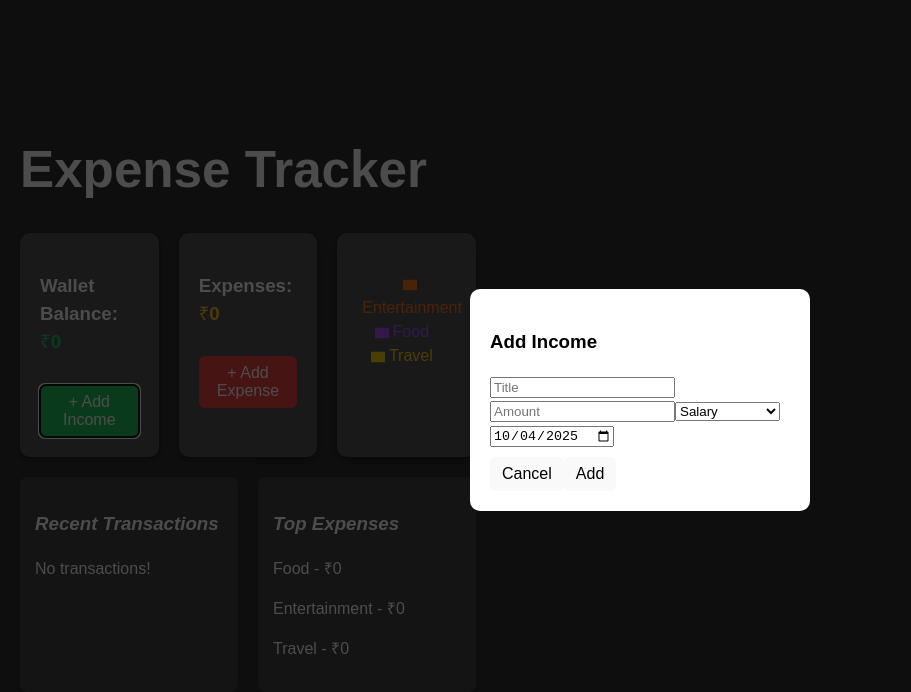
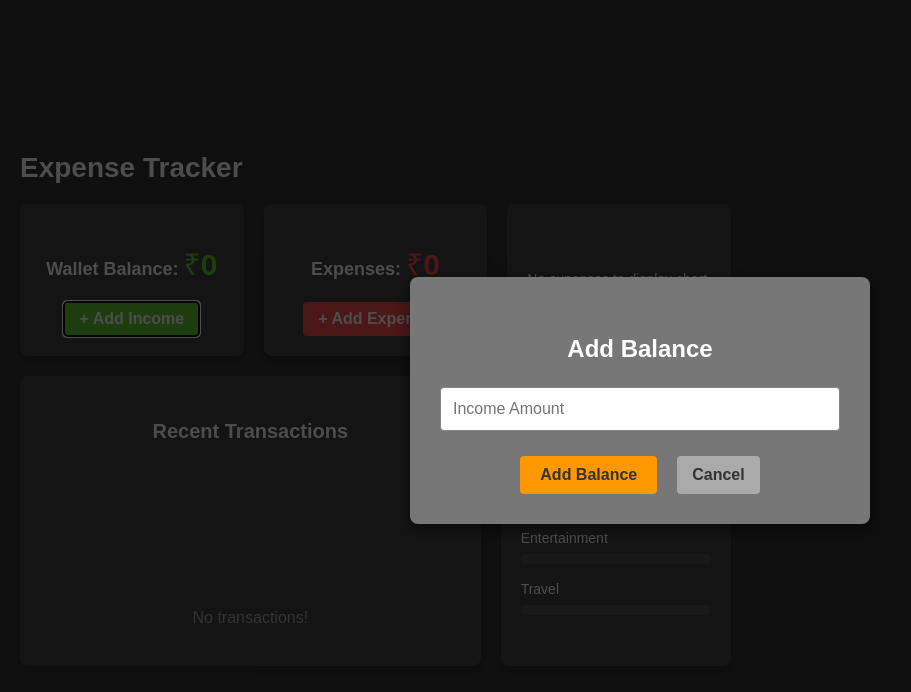
Before and after one commit to Gnanavardhan961/expense-tracker, a React (Vite) app: page / in a window 1280 px wide. Both pictures are taken after a click on the button "+ Add Income". Shown: the top 692 px of the page, without its empty margins (0-911 px from the left). Built offline with nearby package versions, Linux system fonts and the light colour scheme.

Commit message:
Fix: Updated App.jsx and App.css to pass Cypress Expense Tracker tests

```diff
--- a/src/App.css
+++ b/src/App.css
@@ -1,86 +1,305 @@
+/* App.css */
+
+/* --- Variables --- */
+:root {
+  --bg-dark: #333333;
+  --bg-light: #555555;
+  --text-light: #ffffff;
+  --color-green: #66cc33;
+  --color-red: #ff4d4f;
+  --color-orange: #ff9800;
+  --card-bg: #444444;
+  --input-bg: #ffffff;
+  --modal-bg: #777777;
+  --modal-header-bg: #888888;
+}
+
+/* --- Global & Typography --- */
 body {
-  background: #2f2f2f;
-  color: white;
+  background-color: var(--bg-dark);
+  color: var(--text-light);
+  margin: 0;
+  padding: 0;
   font-family: Arial, sans-serif;
 }
 
-.container {
+.app-container {
+  max-width: 900px;
+  margin: 40px auto;
   padding: 20px;
+  background-color: var(--bg-dark);
 }
 
-h1 {
+.main-title {
+  text-align: left;
+  margin-bottom: 20px;
+  font-size: 28px;
+  color: var(--text-light);
+}
+
+/* --- Layout Grids --- */
+.top-row-grid {
+  display: grid;
+  grid-template-columns: repeat(3, 1fr);
+  gap: 20px;
+  margin-bottom: 20px;
+}
+
+.bottom-row-grid {
+  display: grid;
+  grid-template-columns: 2fr 1fr; /* Transactions wider than Top Expenses */
+  gap: 20px;
+}
+
+/* --- Cards --- */
+.card {
+  background-color: var(--card-bg);
+  border-radius: 8px;
+  padding: 20px;
+  box-shadow: 0 4px 8px rgba(0, 0, 0, 0.2);
+  display: flex;
+  flex-direction: column;
+  justify-content: space-between;
+  align-items: center;
+}
+
+/* Specific Card Styles */
+.balance-card, .expenses-card {
+  text-align: center;
+}
+
+.card-title {
+  font-size: 18px;
+  margin-bottom: 15px;
+  color: var(--text-light);
+}
+
+.balance-amount {
+  color: var(--color-green);
+  font-size: 30px;
   font-weight: bold;
 }
 
-.top-row {
-  display: flex;
-  gap: 20px;
-}
-
-.card {
-  background: #555;
-  padding: 20px;
-  border-radius: 10px;
-  flex: 1;
-  box-shadow: 0 2px 5px rgba(0,0,0,0.4);
+.expense-amount {
+  color: var(--color-red);
+  font-size: 30px;
+  font-weight: bold;
 }
 
 .chart-card {
-  flex: 1;
-}
-
-.green {
-  color: #22c55e;
-}
-
-.orange {
-  color: #fbbf24;
-}
-
-.btn {
-  margin-top: 10px;
-  padding: 8px 12px;
-  border: none;
-  border-radius: 6px;
-  cursor: pointer;
-}
-
-.btn.green {
-  background: #22c55e;
-  color: white;
-}
-
-.btn.red {
-  background: #ef4444;
-  color: white;
-}
-
-.bottom-row {
-  display: flex;
-  margin-top: 20px;
-  gap: 20px;
-}
-
-.transactions-box, .top-expenses {
-  background: #444;
-  flex: 1;
-  padding: 15px;
-  border-radius: 8px;
-}
-
-.modal-overlay {
-  position: fixed;
-  top: 0; left: 0; right: 0; bottom: 0;
-  background: rgba(0,0,0,0.7);
-  display: flex;
   justify-content: center;
   align-items: center;
 }
 
+.no-chart-data {
+    color: var(--text-light);
+    font-size: 14px;
+}
+
+
+/* --- Buttons --- */
+.btn {
+  padding: 8px 15px;
+  border: none;
+  border-radius: 4px;
+  cursor: pointer;
+  font-weight: bold;
+  transition: background-color 0.2s;
+}
+
+.add-income-btn {
+  background-color: var(--color-green);
+  color: var(--text-light);
+}
+
+.add-expense-btn {
+  background-color: var(--color-red);
+  color: var(--text-light);
+}
+
+/* --- Transactions Box --- */
+.transactions-box {
+  grid-column: 1 / 2;
+}
+
+.section-title {
+  font-size: 20px;
+  margin-bottom: 15px;
+  text-align: left;
+}
+
+.no-transactions-text {
+    text-align: center;
+    color: #aaaaaa;
+    margin-top: 20px;
+}
+
+.transaction-list {
+  list-style: none;
+  padding: 0;
+}
+
+.transaction-item {
+  display: flex;
+  justify-content: space-between;
+  align-items: center;
+  padding: 10px 0;
+  border-bottom: 1px solid #555555;
+}
+
+.transaction-item:last-child {
+  border-bottom: none;
+}
+
+.tx-details {
+    display: flex;
+    flex-direction: column;
+}
+
+.tx-title {
+    font-weight: bold;
+}
+
+.tx-date {
+    font-size: 12px;
+    color: #cccccc;
+}
+
+.tx-controls {
+    display: flex;
+    align-items: center;
+    gap: 10px;
+}
+
+.income-text {
+    color: var(--color-green);
+    font-weight: bold;
+}
+
+.expense-text {
+    color: var(--color-red);
+    font-weight: bold;
+}
+
+.edit-btn, .delete-btn {
+    background: none;
+    border: none;
+    cursor: pointer;
+    font-size: 14px;
+}
+
+/* --- Top Expenses Box --- */
+.top-expenses-box {
+  grid-column: 2 / 3;
+}
+
+.top-expenses-list {
+    list-style: none;
+    padding: 0;
+    width: 100%;
+}
+
+.top-expenses-list li {
+    margin-bottom: 15px;
+}
+
+.category-label {
+    font-size: 14px;
+    margin-bottom: 5px;
+}
+
+.progress-bar-container {
+    background-color: #555555;
+    height: 10px;
+    border-radius: 5px;
+    overflow: hidden;
+}
+
+.progress-bar {
+    height: 100%;
+    transition: width 0.5s ease-in-out;
+}
+
+
+/* --- Modals --- */
+.modal-overlay {
+  position: fixed;
+  top: 0;
+  left: 0;
+  right: 0;
+  bottom: 0;
+  background-color: rgba(0, 0, 0, 0.7);
+  display: flex;
+  justify-content: center;
+  align-items: center;
+  z-index: 1000;
+}
+
 .modal-content {
-  background: white;
-  color: black;
-  padding: 20px;
-  border-radius: 10px;
-  width: 300px;
+  background-color: var(--modal-bg);
+  padding: 30px;
+  border-radius: 8px;
+  width: 400px;
+  box-shadow: 0 5px 15px rgba(0, 0, 0, 0.5);
+  display: flex;
+  flex-direction: column;
 }
+
+.modal-header {
+  font-size: 24px;
+  margin-bottom: 20px;
+  text-align: center;
+  color: var(--text-light);
+}
+
+.modal-input {
+  padding: 12px;
+  margin-bottom: 15px;
+  border: 1px solid #888888;
+  border-radius: 4px;
+  background-color: var(--input-bg);
+  color: var(--bg-dark);
+  font-size: 16px;
+}
+
+/* Income Modal Specifics */
+.income-modal .modal-form-row {
+  display: flex;
+  flex-direction: column;
+}
+
+/* Expense Modal Grid */
+.expense-modal .modal-form-grid {
+  display: grid;
+  grid-template-columns: 1fr 1fr;
+  gap: 15px;
+  margin-bottom: 20px;
+}
+
+.modal-actions {
+  display: flex;
+  justify-content: center;
+  gap: 20px;
+  margin-top: 10px;
+}
+
+.modal-add-btn {
+  padding: 10px 20px;
+}
+
+.income-modal .primary {
+  background-color: var(--color-orange); /* Match "Add Balance" button color */
+  color: var(--bg-dark);
+  font-weight: bold;
+}
+
+.expense-modal .expense-primary {
+    background-color: var(--color-orange); /* Match "Add Expense" button color */
+    color: var(--bg-dark);
+    font-weight: bold;
+}
+
+.modal-cancel-btn {
+  background-color: #aaaaaa;
+  color: var(--bg-dark);
+}
--- a/src/App.jsx
+++ b/src/App.jsx
@@ -17,11 +17,18 @@ function App() {
 
   const [balance, setBalance] = useState(0);
   const [expenseTotal, setExpenseTotal] = useState(0);
-  const [isModalOpen, setIsModalOpen] = useState(false);
-  const [form, setForm] = useState({
+
+  // NEW STATE: Separate state for two modals
+  const [isIncomeModalOpen, setIsIncomeModalOpen] = useState(false);
+  const [isExpenseModalOpen, setIsExpenseModalOpen] = useState(false);
+
+  // State for Income form (only amount)
+  const [incomeAmount, setIncomeAmount] = useState("");
+
+  // State for Expense form (all fields)
+  const [expenseForm, setExpenseForm] = useState({
     title: "",
     amount: "",
-    type: "expense",
     category: "food",
     date: new Date().toISOString().split("T")[0],
   });
@@ -38,128 +45,232 @@ function App() {
     setExpenseTotal(expense);
   }, [transactions]);
 
-  const openModal = (type) => {
-    setForm({
+  // Open/Close functions for the specific modals
+  const openIncomeModal = () => setIsIncomeModalOpen(true);
+  const closeIncomeModal = () => setIsIncomeModalOpen(false);
+  const openExpenseModal = () => setIsExpenseModalOpen(true);
+  const closeExpenseModal = () => setIsExpenseModalOpen(false);
+
+  const handleExpenseChange = (e) => {
+    const { name, value } = e.target;
+    setExpenseForm({ ...expenseForm, [name]: value });
+  };
+
+  // Function to add a new income transaction
+  const addIncome = () => {
+    if (!incomeAmount) return;
+    const newTx = {
+      id: Date.now(),
+      title: "Income",
+      amount: parseFloat(incomeAmount),
+      type: "income",
+      category: "salary",
+      date: new Date().toISOString().split("T")[0],
+    };
+    setTransactions([newTx, ...transactions]);
+    setIncomeAmount(""); // Clear input
+    closeIncomeModal();
+  };
+
+  // Function to add a new expense transaction
+  const addExpense = () => {
+    if (!expenseForm.title || !expenseForm.amount) return;
+    const newTx = {
+      id: Date.now(),
+      title: expenseForm.title,
+      amount: parseFloat(expenseForm.amount),
+      type: "expense",
+      category: expenseForm.category,
+      date: expenseForm.date,
+    };
+    setTransactions([newTx, ...transactions]);
+    setExpenseForm({ // Reset form
       title: "",
       amount: "",
-      type,
-      category: type === "income" ? "salary" : "food",
+      category: "food",
       date: new Date().toISOString().split("T")[0],
     });
-    setIsModalOpen(true);
-  };
-
-  const closeModal = () => setIsModalOpen(false);
-
-  const handleChange = (e) => {
-    const { name, value } = e.target;
-    setForm({ ...form, [name]: value });
-  };
-
-  const addTransaction = () => {
-    if (!form.title || !form.amount) return;
-    const newTx = {
-      id: Date.now(),
-      title: form.title,
-      amount: parseFloat(form.amount),
-      type: form.type,
-      category: form.category,
-      date: form.date,
-    };
-    setTransactions([newTx, ...transactions]);
-    closeModal();
+    closeExpenseModal();
   };
 
   const deleteTransaction = (id) =>
     setTransactions(transactions.filter((tx) => tx.id !== id));
 
+  // Data for chart and top expenses (only expense categories shown in design)
+  const expenseTransactions = transactions.filter(t => t.type === 'expense');
+
   const chartData = [
-    { name: "Food", value: transactions.filter((t) => t.category === "food").reduce((a, b) => a + b.amount, 0) },
-    { name: "Entertainment", value: transactions.filter((t) => t.category === "entertainment").reduce((a, b) => a + b.amount, 0) },
-    { name: "Travel", value: transactions.filter((t) => t.category === "travel").reduce((a, b) => a + b.amount, 0) },
+    { name: "Food", value: expenseTransactions.filter((t) => t.category === "food").reduce((a, b) => a + b.amount, 0) },
+    { name: "Entertainment", value: expenseTransactions.filter((t) => t.category === "entertainment").reduce((a, b) => a + b.amount, 0) },
+    { name: "Travel", value: expenseTransactions.filter((t) => t.category === "travel").reduce((a, b) => a + b.amount, 0) },
   ];
+
+  // Filter out categories with zero expense for the chart
+  const nonZeroChartData = chartData.filter(data => data.value > 0);
 
   const COLORS = ["#a855f7", "#f97316", "#facc15"];
 
   return (
-    <div className="container">
-      <h1>Expense Tracker</h1>
+    <div className="app-container">
+      <h1 className="main-title">Expense Tracker</h1>
 
-      {/* Top Row */}
-      <div className="top-row">
-        <div className="card">
-          <h3>Wallet Balance: <span className="green">₹{balance}</span></h3>
-          <button className="btn green" onClick={() => openModal("income")}>+ Add Income</button>
+      {/* Top Row: Wallet, Expenses, Chart */}
+      <div className="top-row-grid">
+        <div className="card balance-card">
+          <h3 className="card-title">Wallet Balance: <span className="balance-amount">₹{balance}</span></h3>
+          <button className="btn add-income-btn" onClick={openIncomeModal}>+ Add Income</button>
         </div>
-        <div className="card">
-          <h3>Expenses: <span className="orange">₹{expenseTotal}</span></h3>
-          <button className="btn red" onClick={() => openModal("expense")}>+ Add Expense</button>
+
+        <div className="card expenses-card">
+          <h3 className="card-title">Expenses: <span className="expense-amount">₹{expenseTotal}</span></h3>
+          <button className="btn add-expense-btn" onClick={openExpenseModal}>+ Add Expense</button>
         </div>
+
         <div className="card chart-card">
-          <ResponsiveContainer width="100%" height={120}>
+          {nonZeroChartData.length > 0 ? (
+            <ResponsiveContainer width="100%" height={150}>
               <PieChart>
                 <Pie
-                data={chartData}
+                  data={nonZeroChartData}
                   dataKey="value"
                   nameKey="name"
                   cx="50%"
                   cy="50%"
-                outerRadius={50}
+                  outerRadius={60}
+                  fill="#8884d8"
+                  labelLine={false}
+                  label={({ percent }) => `${(percent * 100).toFixed(0)}%`}
                 >
-                {chartData.map((entry, index) => (
-                  <Cell key={index} fill={COLORS[index]} />
+                  {nonZeroChartData.map((entry, index) => (
+                    <Cell key={`cell-${index}`} fill={COLORS[index % COLORS.length]} />
                   ))}
                 </Pie>
-              <Legend />
+                <Legend layout="horizontal" align="center" verticalAlign="bottom" wrapperStyle={{ fontSize: '10px' }} />
               </PieChart>
             </ResponsiveContainer>
+          ) : (
+            <div className="no-chart-data">No expenses to display chart.</div>
+          )}
         </div>
       </div>
 
-      {/* Bottom Section */}
-      <div className="bottom-row">
-        <div className="transactions-box">
-          <h3><i>Recent Transactions</i></h3>
+      {/* Bottom Row: Recent Transactions and Top Expenses */}
+      <div className="bottom-row-grid">
+        <div className="card transactions-box">
+          <h3 className="section-title">Recent Transactions</h3>
           {transactions.length === 0 ? (
-            <p>No transactions!</p>
+            <p className="no-transactions-text">No transactions!</p>
           ) : (
-            <ul>
-              {transactions.map((tx) => (
-                <li key={tx.id}>
-                  {tx.title} - {tx.type === "income" ? "+" : "-"}₹{tx.amount}
-                  <button onClick={() => deleteTransaction(tx.id)}>❌</button>
+            <ul className="transaction-list">
+              {transactions.slice(0, 5).map((tx) => ( // Show only the top 5
+                <li key={tx.id} className={`transaction-item ${tx.type}`}>
+                  <div className="tx-details">
+                    <span className="tx-title">{tx.title}</span>
+                    <span className="tx-date">{tx.date}</span>
+                  </div>
+                  <div className="tx-controls">
+                    <span className={`tx-amount ${tx.type === "income" ? "income-text" : "expense-text"}`}>
+                      {tx.type === "income" ? "+₹" : "-₹"}{tx.amount}
+                    </span>
+                    <button className="edit-btn">✏️</button>
+                    <button className="delete-btn" onClick={() => deleteTransaction(tx.id)}>🗑️</button>
+                  </div>
                 </li>
               ))}
             </ul>
           )}
         </div>
 
-        <div className="top-expenses">
-          <h3><i>Top Expenses</i></h3>
-          <p>Food - ₹{chartData[0].value}</p>
-          <p>Entertainment - ₹{chartData[1].value}</p>
-          <p>Travel - ₹{chartData[2].value}</p>
+        <div className="card top-expenses-box">
+          <h3 className="section-title">Top Expenses</h3>
+          <ul className="top-expenses-list">
+            {chartData.map((data, index) => (
+              <li key={data.name}>
+                <div className="category-label">{data.name}</div>
+                <div className="progress-bar-container">
+                    <div
+                        className="progress-bar"
+                        style={{
+                            width: `${(data.value / expenseTotal) * 100 || 0}%`,
+                            backgroundColor: COLORS[index]
+                        }}
+                    ></div>
+                </div>
+              </li>
+            ))}
+          </ul>
         </div>
       </div>
 
-      {/* Modal */}
-      {isModalOpen && (
+      {/* -------------------- Modals -------------------- */}
+
+      {/* Add Income Modal (Image of Add Balance Modal) */}
+      {isIncomeModalOpen && (
         <div className="modal-overlay">
-          <div className="modal-content">
-            <h3>Add {form.type === "income" ? "Income" : "Expense"}</h3>
-            <input type="text" name="title" placeholder="Title" value={form.title} onChange={handleChange} />
-            <input type="number" name="amount" placeholder="Amount" value={form.amount} onChange={handleChange} />
-            <select name="category" value={form.category} onChange={handleChange}>
+          <div className="modal-content income-modal">
+            <h3 className="modal-header">Add Balance</h3>
+            <div className="modal-form-row">
+              <input
+                type="number"
+                name="amount"
+                placeholder="Income Amount"
+                value={incomeAmount}
+                onChange={(e) => setIncomeAmount(e.target.value)}
+                className="modal-input"
+              />
+            </div>
+            <div className="modal-actions">
+              <button className="btn modal-add-btn primary" onClick={addIncome}>Add Balance</button>
+              <button className="btn modal-cancel-btn" onClick={closeIncomeModal}>Cancel</button>
+            </div>
+          </div>
+        </div>
+      )}
+
+      {/* Add Expense Modal (Image of Add Expenses Modal) */}
+      {isExpenseModalOpen && (
+        <div className="modal-overlay">
+          <div className="modal-content expense-modal">
+            <h3 className="modal-header">Add Expenses</h3>
+            <div className="modal-form-grid">
+              <input
+                type="text"
+                name="title"
+                placeholder="Title"
+                value={expenseForm.title}
+                onChange={handleExpenseChange}
+                className="modal-input"
+              />
+              <input
+                type="number"
+                name="amount"
+                placeholder="Price"
+                value={expenseForm.amount}
+                onChange={handleExpenseChange}
+                className="modal-input"
+              />
+              <select
+                name="category"
+                value={expenseForm.category}
+                onChange={handleExpenseChange}
+                className="modal-input"
+              >
+                <option value="food">Select category</option>
                 <option value="food">Food</option>
                 <option value="entertainment">Entertainment</option>
                 <option value="travel">Travel</option>
-              <option value="salary">Salary</option>
-              <option value="other">Other</option>
               </select>
-            <input type="date" name="date" value={form.date} onChange={handleChange} />
-            <div>
-              <button className="btn" onClick={closeModal}>Cancel</button>
-              <button className="btn primary" onClick={addTransaction}>Add</button>
+              <input
+                type="date"
+                name="date"
+                value={expenseForm.date}
+                onChange={handleExpenseChange}
+                className="modal-input"
+              />
+            </div>
+            <div className="modal-actions">
+              <button className="btn modal-add-btn expense-primary" onClick={addExpense}>Add Expense</button>
+              <button className="btn modal-cancel-btn" onClick={closeExpenseModal}>Cancel</button>
             </div>
           </div>
         </div>
```
Lines whose indentation alone changed are shown as unchanged.
